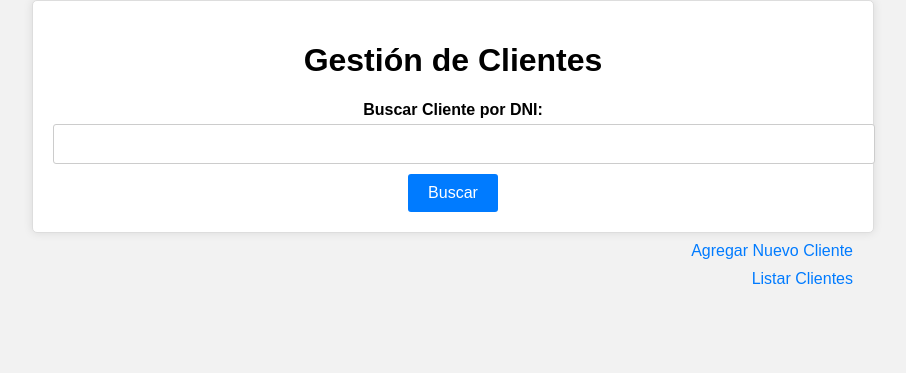
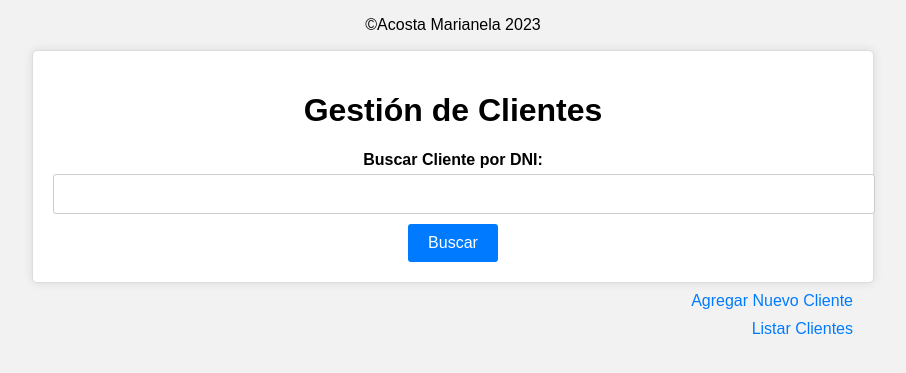
Before and after one commit to acostamarianela/CRUD-CLIENTES, a Flask app: page / in a window 1280 px wide. Shown: the top 373 px of the page, without its empty margins (187-1093 px from the left). Run offline with Flask 3, Linux system fonts and the light colour scheme.

Commit message:
second commit

```diff
--- a/app.py
+++ b/app.py
@@ -1,31 +1,37 @@
+# Importar las bibliotecas necesarias
 from flask import Flask, render_template, request, jsonify, redirect, url_for, flash
 from fbConfig import db  # Importa la variable db desde el módulo config
 from claseCliente import Cliente
 
+# Crear la aplicación Flask
 app = Flask(__name__)
 
 
+#Ruta principal que renderiza la pagina donde se van a poder realizar las primeras acciones
 @app.route('/')
 def index():
     return render_template('index.html')
 
+#Ruta para buscar un cliente
 @app.route('/buscarCliente', methods=['GET'])
+# Esta ruta maneja la búsqueda de un cliente por su DNI. Recibe el DNI del cliente como un parámetro GET,
+# busca el cliente en la base de datos y muestra la información del cliente si se encuentra.
 def buscarCliente():
     clienteDNI = request.args.get('clienteDNI')
     if clienteDNI:
         cliente = Cliente()
         clienteObtenido = cliente.obtenerClientePorDNI(clienteDNI)
         if clienteObtenido:
-            # Aquí puedes renderizar una plantilla para mostrar los detalles del cliente
-            # o simplemente imprimir los detalles en la página.
             return render_template('mostrarCliente.html', cliente=clienteObtenido)
         else:
             return "Cliente no encontrado"
     return redirect(url_for('index'))
 
 
+#Ruta para agregar un cliente
 @app.route('/agregarCliente', methods=['GET', 'POST'])
 def agregarCliente():
+    #Recibe los datos del cliente a través de un formulario HTML
     if request.method == 'POST':
         nombre = request.form.get('nombre')
         apellido = request.form.get('apellido')
@@ -41,9 +47,9 @@ def agregarCliente():
         return redirect(url_for('index'))
     return render_template('agregarCliente.html')
 
+#Ruta para modificar un cliente
 @app.route('/modificarCliente/<clienteId>', methods=['GET', 'POST'])
 def modificarCliente(clienteId):
-    print(clienteId)
     cliente = Cliente()
     clienteObtenido = cliente.obtenerClientePorId(clienteId)
 
@@ -61,15 +67,20 @@ def modificarCliente(clienteId):
         return render_template('modificarCliente.html', cliente=clienteObtenido, clienteId=clienteId)
 
 
+#Ruta para eliminar cliente
 @app.route('/eliminarCliente/<clienteId>', methods=['GET', 'POST'])
 def eliminarCliente(clienteId):
+    #Esta ruta permite eliminar un cliente existente. Recibe el ID del cliente como parámetro en la URL y
+    #procede a eliminarlo de la base de datos.
     cliente = Cliente()
     clienteObtenido = cliente.obtenerClientePorId(clienteId)
     if clienteObtenido:
         cliente.eliminarCliente(clienteId)
     return redirect('/')
 
+#Ruta para Listar Clientes
 @app.route('/listarClientes', methods=['GET'])
+#Esta ruta recupera todos los clientes de la base de datos y muestra una lista de clientes en una página.
 def listarClientes():
     ref = db.reference('/Clientes')
     clientes = []
@@ -88,6 +99,6 @@ def listarClientes():
             clientes.append(cliente)
     return render_template('listarClientes.html', clientes=clientes)
 
-
+# Ejecutar la aplicacion Flask
 if __name__ == '__main__':
     app.run(debug=True)
--- a/claseCliente.py
+++ b/claseCliente.py
@@ -1,14 +1,15 @@
 from clasePersona import Persona
-import firebase_admin  # Asegúrate de importar firebase_admin en tu clase
 from firebase_admin import credentials
 from firebase_admin import db
 
+# Se hereda la clase persona para crear al Cliente
 class Cliente(Persona):
     def __init__(self, nombre='', apellido='', email='', domicilio='', telefono='', dni=''):
         super().__init__(nombre, apellido, email, domicilio, telefono)
         self.__idCliente = None
         self.__dni = dni
 
+    #ENCAPSULAMIENTO Y ABSTRACCION
     def getIdCliente(self):
         return self.__idCliente
 
@@ -93,6 +94,7 @@ class Cliente(Persona):
         ref = db.reference('/Clientes')
         ref.child(clienteId).delete()
 
+    #POLIMORFISMO
     def obtenerDatos(self):
         dni = self.getDNI()
         return f'{super().obtenerDatos()}, DNI: {dni}'
--- a/clasePersona.py
+++ b/clasePersona.py
@@ -1,4 +1,6 @@
 class Persona:
+    #CLASE ABSTRACTA
+    #inicializo los atributos
     def __init__(self, nombre, apellido, email, domicilio, telefono):
         self.__nombre = nombre
         self.__apellido = apellido
@@ -6,6 +8,7 @@ class Persona:
         self.__telefono = telefono
         self.__email = email
 
+    #ENCAPSULAMIENTO Y ABSTRACCIÓN
     def getNombre(self):
         return self.__nombre
 
@@ -36,6 +39,7 @@ class Persona:
     def setEmail(self, email):
         self.__email = email
 
+    #POLIMORFISMO
     def obtenerDatos(self):
         nombre = self.getNombre()
         apellido = self.getApellido()
--- a/credentials/crud-poo-ea690-firebase-adminsdk-pdix6-0a7cb38b1c.json
+++ b/credentials/crud-poo-ea690-firebase-adminsdk-pdix6-0a7cb38b1c.json
@@ -1,3 +1,4 @@
+
 {
   "type": "service_account",
   "project_id": "crud-poo-ea690",
--- a/templates/index.html
+++ b/templates/index.html
@@ -6,11 +6,14 @@
     <title>Gestión de Clientes</title>
     <link rel="stylesheet" type="text/css" href="{{ url_for('static', filename='styles/index.css') }}">
 </head>
+<header>
+    <p>©Acosta Marianela 2023</p>
+</header>
 <body>
     <div class="container">
         <h1>Gestión de Clientes</h1>
 
-        <!-- Formulario de búsqueda por ID en el centro -->
+        <!-- Formulario de búsqueda por ID-->
         <div class="search-form">
             <form method="GET" action="/buscarCliente">
                 <label for="clienteDNI">Buscar Cliente por DNI:</label>
@@ -19,7 +22,6 @@
             </form>
         </div>
 
-        <!-- Enlaces a un costado -->
         <div class="side-links">
             <a href="{{url_for('agregarCliente')}}">Agregar Nuevo Cliente</a>
             <a href="{{url_for('listarClientes')}}">Listar Clientes</a>
```
Also changed, not shown: README.md.
